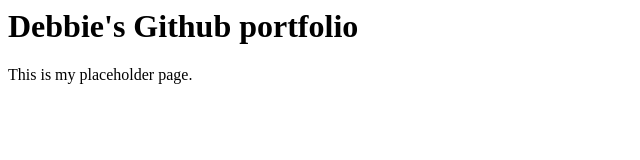
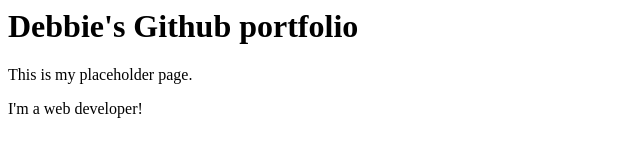
Before and after one commit to dfoong/dfoong.github.io, a plain HTML site: page index.html in a window 1280 px wide. Shown: the whole page, without its empty margins (0-640 px from the left). Drawn offline with Linux system fonts and the light colour scheme.

Commit message:
added some text

```diff
--- a/index.html
+++ b/index.html
@@ -7,5 +7,8 @@
     <p>
      This is my placeholder page.
     </p>
+<p>
+  I'm a web developer!
+    </p>
   </body>
 </html>
```
